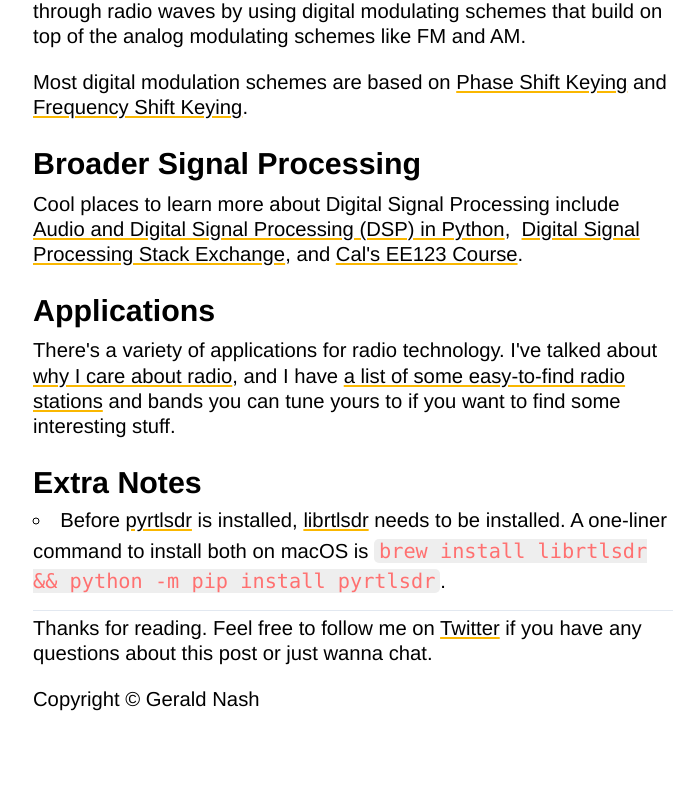
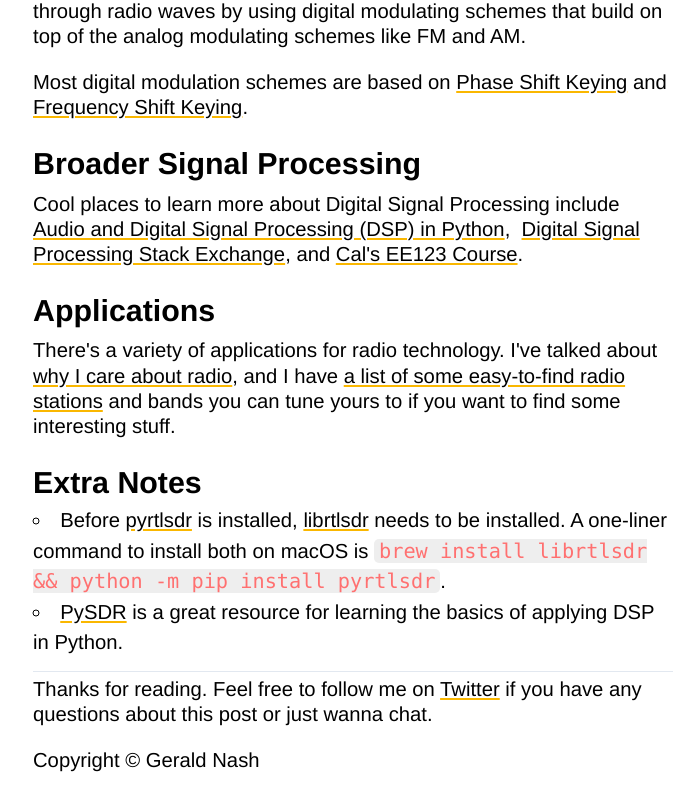
Before and after one commit to aunyks/blog, a Next.js app: page /notes/applied-dsp in a window 1280 px wide. Shown: the part 1380-2173 px from the top of the page, without its empty margins (287-985 px from the left). Before the commit the page ends 2113 px from the top, so only its background shows below. Built offline with nearby package versions, Linux system fonts and the light colour scheme.

Commit message:
Note pysdr

```diff
--- a/pages/notes/applied-dsp.js
+++ b/pages/notes/applied-dsp.js
@@ -61,6 +61,7 @@
       <h2>Extra Notes</h2>
       <ul>
         <li>Before <a target="_blank" href="https://pypi.org/project/pyrtlsdr/">pyrtlsdr</a> is installed, <a target="_blank" href="https://github.com/librtlsdr/librtlsdr">librtlsdr</a> needs to be installed. A one-liner command to install both on macOS is <code>brew install librtlsdr && python -m pip install pyrtlsdr</code>.</li>
+        <li><a target="_blank" href="https://pysdr.org">PySDR</a> is a great resource for learning the basics of applying DSP in Python.</li>
       </ul>
     </NotesPost>
   )
```
